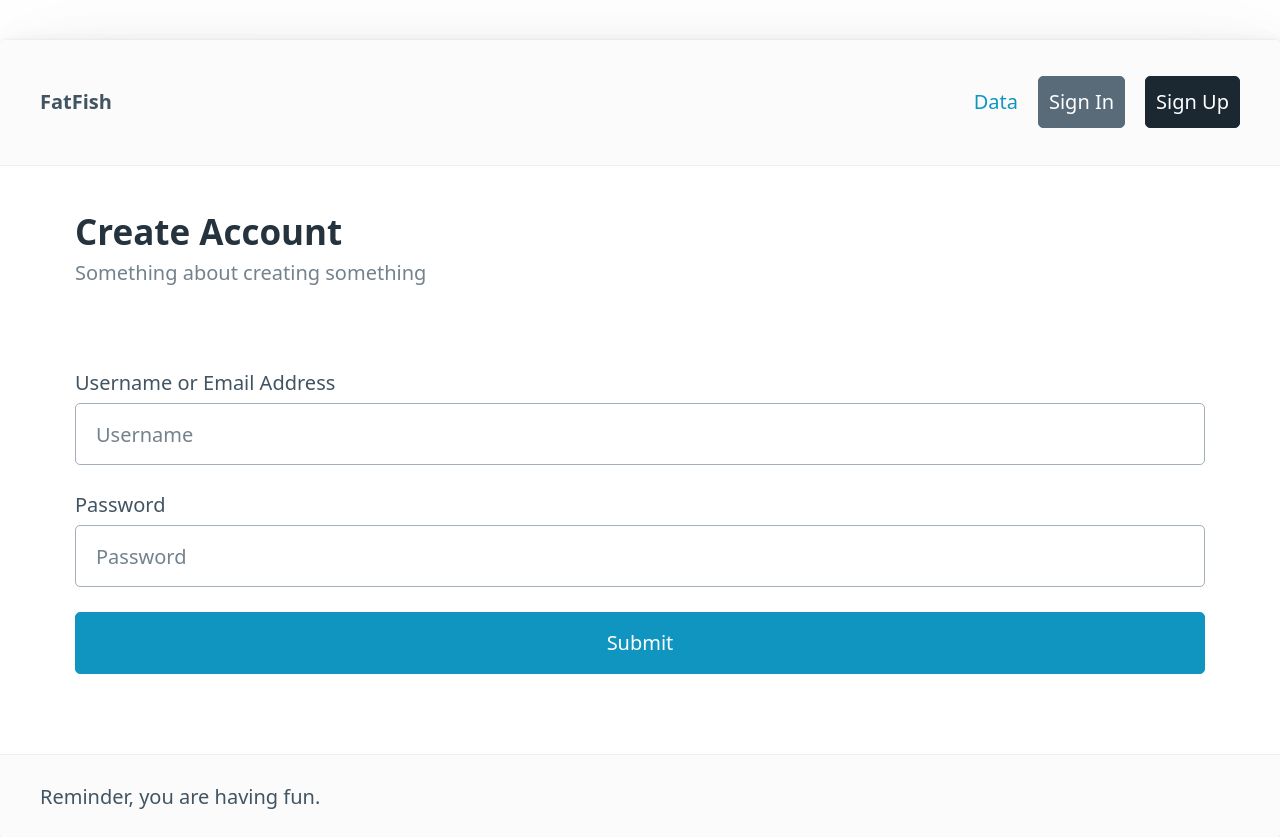
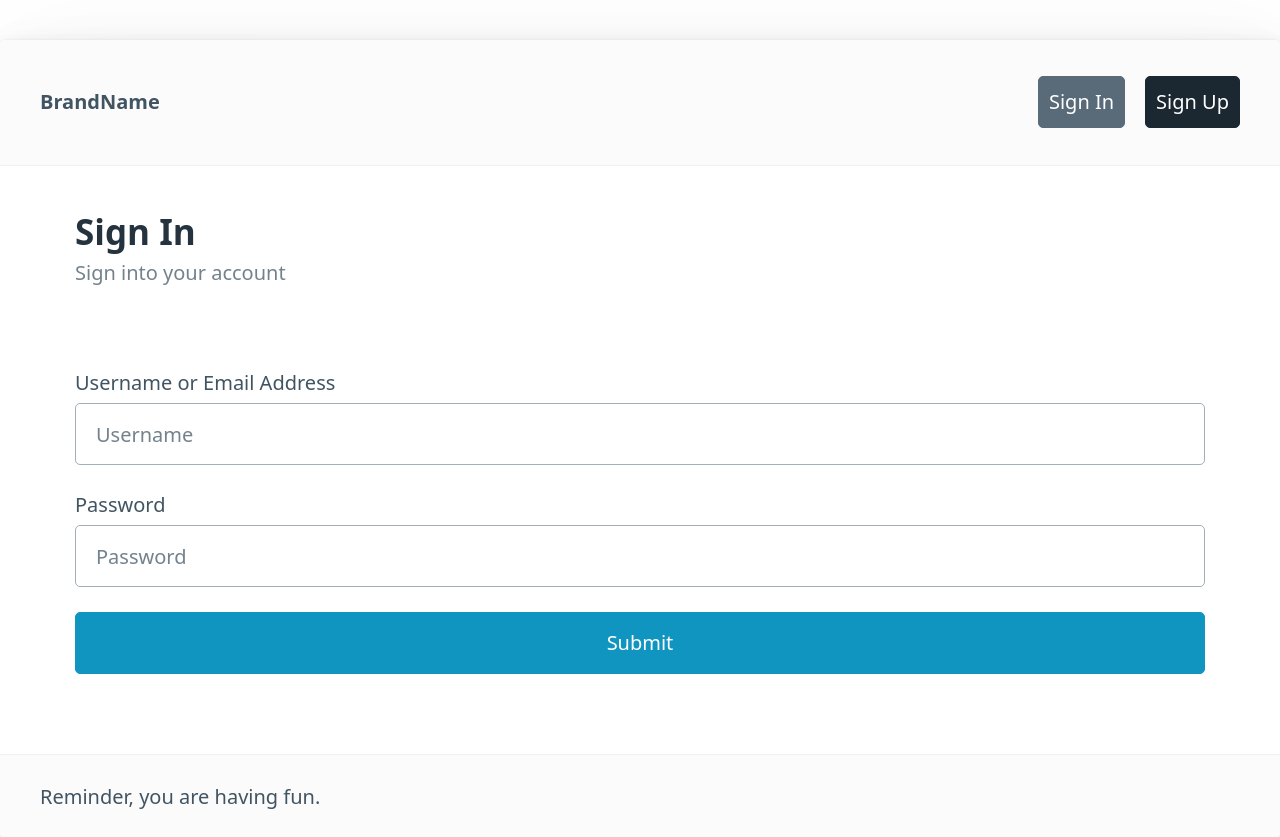
Before and after one commit to jeffrey-t-l/flask-playground, a Flask app: page /sign_in in a window 1280 px wide. Shown: the top 837 px of the page. Run offline with Flask 2, Linux system fonts and the light colour scheme.

Commit message:
more cleanup

```diff
--- a/templates/data.html
+++ b/templates/data.html
@@ -17,8 +17,8 @@
                 </ul>
                 <ul>
                     <!-- <li><a href="/">Home</a></li>
-                    <li><a href="/playground">Playground</a></li> -->
-                    <li><a href="/data">Data</a></li>
+                    <li><a href="/playground">Playground</a></li>
+                    <li><a href="/data">Data</a></li> -->
                     <li><a href="/create_account">Create Account</a></li>
                     <!-- <li><a href="#" role="button">Sign In</a></li> -->
                     <li><a href="/sign_in" role="button" class="secondary">Sign In</a></li>
--- a/templates/sign_in.html
+++ b/templates/sign_in.html
@@ -13,12 +13,12 @@
     <header>
       <nav>
         <ul>
-          <li><strong>FatFish</strong></li>
+          <li><strong>BrandName</strong></li>
         </ul>
         <ul>
           <!-- <li><a href="/">Home</a></li>
-          <li><a href="/playground">Playground</a></li> -->
-          <li><a href="/data">Data</a></li>
+          <li><a href="/playground">Playground</a></li>
+          <li><a href="/data">Data</a></li> -->
           <li><a href="#" role="button" class="secondary">Sign In</a></li>
           <li><a href="#" role="button" class="contrast">Sign Up</a></li>
         </ul>
@@ -28,8 +28,8 @@
     <main class="container">
       <section>
         <hgroup>
-          <h2>Create Account</h2>
-          <h3>Something about creating something</h3>
+          <h2>Sign In</h2>
+          <h3>Sign into your account</h3>
         </hgroup>
       </section>
       <section>
```
